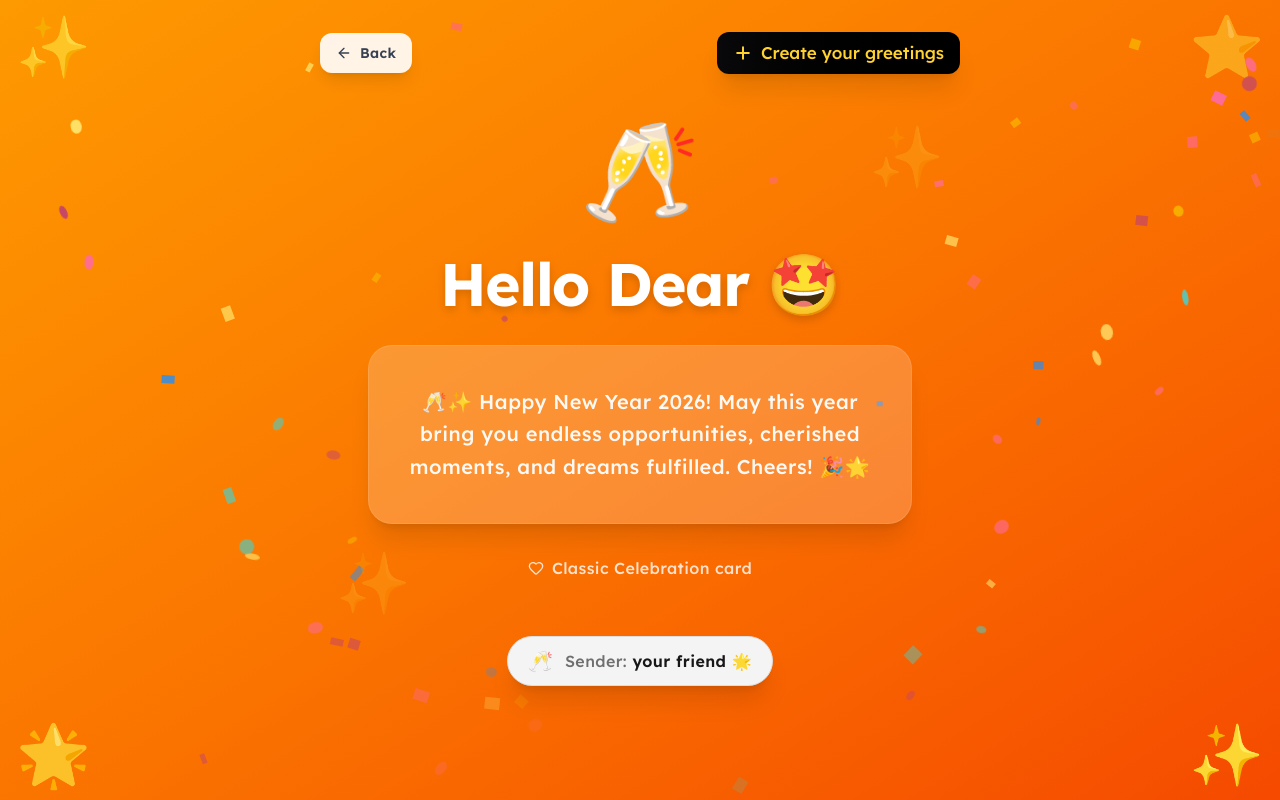
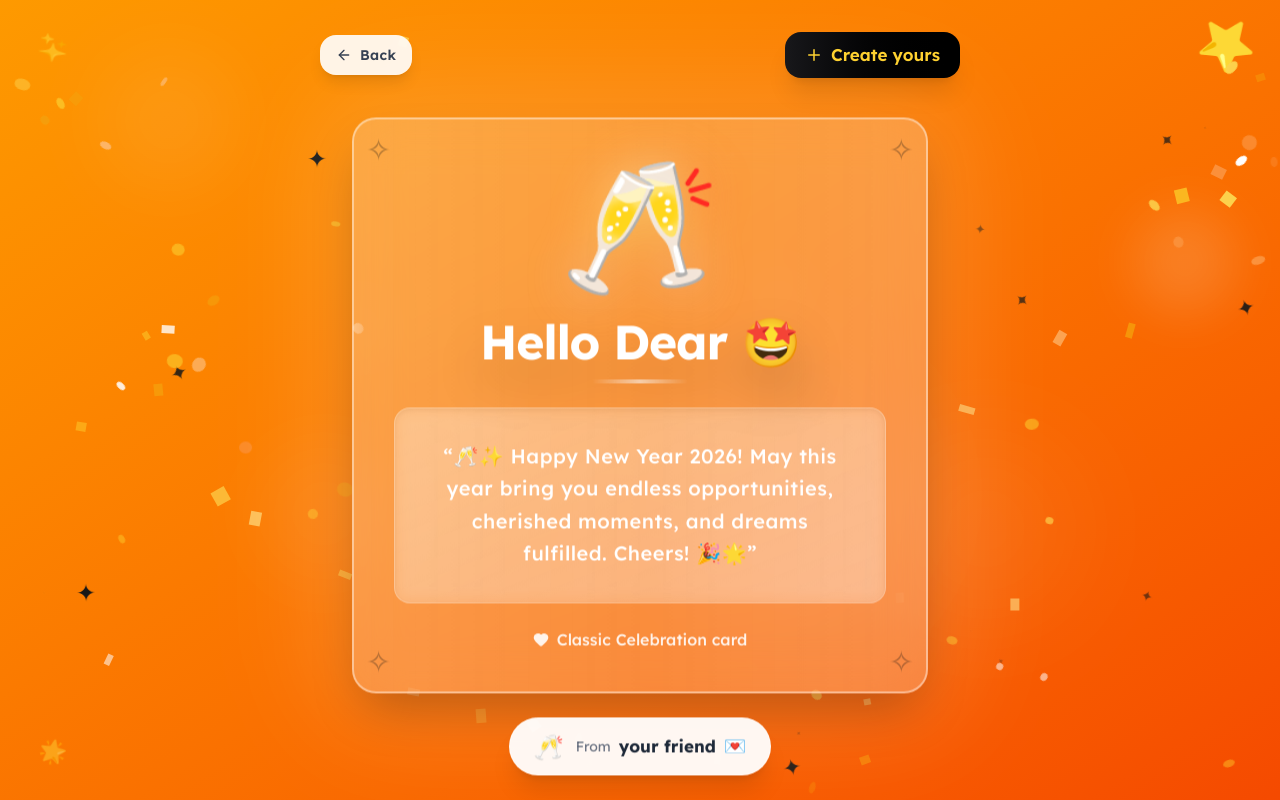
Before and after one commit to RohanNikumbh27/christmasgifts, a Next.js app: page /greetings/view in a window 1280 px wide. Built offline with nearby package versions, Linux system fonts and the light colour scheme.

Commit message:
greetings view improved ui asthetic and attractive

```diff
--- a/src/app/greetings/view/page.tsx
+++ b/src/app/greetings/view/page.tsx
@@ -60,7 +60,7 @@ function GreetingContent() {
 
     return (
         <main className={`h-dvh bg-gradient-to-br ${card.gradient} relative overflow-y-auto [&::-webkit-scrollbar]:hidden [-ms-overflow-style:none] [scrollbar-width:none]`}>
-            {/* Confetti Animations */}
+            {/* Enhanced Animations */}
             <style jsx>{`
                 @keyframes confetti-fall {
                     0% { transform: translateY(-100vh) rotate(0deg); opacity: 0; }
@@ -68,62 +68,95 @@ function GreetingContent() {
                     100% { transform: translateY(100vh) rotate(720deg); opacity: 0.5; }
                 }
                 @keyframes confetti-left-burst {
-                    0% {
-                        transform: translate(-10%, -10%) rotate(0deg);
-                        opacity: 0;
-                    }
+                    0% { transform: translate(-10%, -10%) rotate(0deg); opacity: 0; }
                     5% { opacity: 1; }
-                    100% {
-                        transform: translate(50vw, 100vh) rotate(720deg);
-                        opacity: 0;
-                    }
+                    100% { transform: translate(50vw, 100vh) rotate(720deg); opacity: 0; }
                 }
                 @keyframes confetti-right-burst {
-                    0% {
-                        transform: translate(10%, -10%) rotate(0deg);
-                        opacity: 0;
+                    0% { transform: translate(10%, -10%) rotate(0deg); opacity: 0; }
+                    5% { opacity: 1; }
+                    100% { transform: translate(-50vw, 100vh) rotate(-720deg); opacity: 0; }
                 }
-                    5% { opacity: 1; }
-                    100% {
-                        transform: translate(-50vw, 100vh) rotate(-720deg);
-                        opacity: 0;
+                @keyframes float-orb {
+                    0%, 100% { transform: translate(0, 0) scale(1); opacity: 0.4; }
+                    25% { transform: translate(20px, -30px) scale(1.1); opacity: 0.6; }
+                    50% { transform: translate(-10px, -50px) scale(0.9); opacity: 0.5; }
+                    75% { transform: translate(-25px, -20px) scale(1.05); opacity: 0.4; }
                 }
+                @keyframes pulse-glow {
+                    0%, 100% { box-shadow: 0 0 40px rgba(255,255,255,0.2), 0 0 80px rgba(255,255,255,0.1); }
+                    50% { box-shadow: 0 0 60px rgba(255,255,255,0.3), 0 0 120px rgba(255,255,255,0.2); }
                 }
-                .confetti {
-                    position: fixed;
-                    width: 10px;
-                    height: 10px;
-                    z-index: 1;
-                    animation: confetti-fall linear infinite both;
+                @keyframes border-glow {
+                    0%, 100% { border-color: rgba(255,255,255,0.3); }
+                    50% { border-color: rgba(255,255,255,0.6); }
                 }
-                .confetti-left {
-                    position: fixed;
-                    width: 10px;
-                    height: 10px;
-                    z-index: 1;
-                    left: 0;
-                    top: 0;
-                    animation: confetti-left-burst linear infinite both;
+                @keyframes shimmer {
+                    0% { background-position: -200% 0; }
+                    100% { background-position: 200% 0; }
                 }
-                .confetti-right {
-                    position: fixed;
-                    width: 10px;
-                    height: 10px;
-                    z-index: 1;
-                    right: 0;
-                    top: 0;
-                    animation: confetti-right-burst linear infinite both;
+                @keyframes sparkle {
+                    0%, 100% { opacity: 0; transform: scale(0) rotate(0deg); }
+                    50% { opacity: 1; transform: scale(1) rotate(180deg); }
                 }
+                @keyframes float-gentle {
+                    0%, 100% { transform: translateY(0); }
+                    50% { transform: translateY(-10px); }
+                }
+                @keyframes emoji-entrance {
+                    0% { transform: scale(0) rotate(-180deg); opacity: 0; }
+                    60% { transform: scale(1.2) rotate(10deg); }
+                    100% { transform: scale(1) rotate(0deg); opacity: 1; }
+                }
+                @keyframes text-reveal {
+                    0% { opacity: 0; transform: translateY(20px); }
+                    100% { opacity: 1; transform: translateY(0); }
+                }
+                .confetti { position: fixed; width: 10px; height: 10px; z-index: 1; animation: confetti-fall linear infinite both; }
+                .confetti-left { position: fixed; width: 10px; height: 10px; z-index: 1; left: 0; top: 0; animation: confetti-left-burst linear infinite both; }
+                .confetti-right { position: fixed; width: 10px; height: 10px; z-index: 1; right: 0; top: 0; animation: confetti-right-burst linear infinite both; }
+                .float-orb { animation: float-orb 8s ease-in-out infinite; }
+                .pulse-glow { animation: pulse-glow 3s ease-in-out infinite; }
+                .border-glow { animation: border-glow 2s ease-in-out infinite; }
+                .shimmer-text { background: linear-gradient(90deg, rgba(255,255,255,0.8) 0%, rgba(255,255,255,1) 50%, rgba(255,255,255,0.8) 100%); background-size: 200% 100%; -webkit-background-clip: text; background-clip: text; animation: shimmer 3s linear infinite; }
+                .float-gentle { animation: float-gentle 4s ease-in-out infinite; }
+                .emoji-entrance { animation: emoji-entrance 0.8s cubic-bezier(0.68, -0.55, 0.265, 1.55) forwards; }
+                .text-reveal { animation: text-reveal 0.6s ease-out forwards; }
             `}</style>
 
-            {/* Multiple Confetti Particles - Falling */}
+            {/* Floating Orbs Background */}
+            <div className="fixed inset-0 overflow-hidden pointer-events-none z-0">
+                <div className="float-orb absolute top-[10%] left-[10%] w-32 h-32 rounded-full bg-white/20 blur-2xl" style={{ animationDelay: '0s' }} />
+                <div className="float-orb absolute top-[60%] right-[15%] w-48 h-48 rounded-full bg-white/15 blur-3xl" style={{ animationDelay: '2s' }} />
+                <div className="float-orb absolute top-[30%] right-[5%] w-24 h-24 rounded-full bg-white/25 blur-xl" style={{ animationDelay: '4s' }} />
+                <div className="float-orb absolute bottom-[20%] left-[20%] w-40 h-40 rounded-full bg-white/10 blur-2xl" style={{ animationDelay: '1s' }} />
+                <div className="float-orb absolute top-[50%] left-[50%] w-64 h-64 rounded-full bg-white/10 blur-3xl" style={{ animationDelay: '3s' }} />
+            </div>
+
+            {/* Sparkle Effects */}
+            {showConfetti && Array.from({ length: 20 }).map((_, i) => (
+                <div
+                    key={`sparkle-${i}`}
+                    className="fixed text-2xl pointer-events-none z-0"
+                    style={{
+                        left: `${Math.random() * 100}%`,
+                        top: `${Math.random() * 100}%`,
+                        animation: `sparkle ${2 + Math.random() * 2}s ease-in-out infinite`,
+                        animationDelay: `${Math.random() * 3}s`,
+                    }}
+                >
+                    ✦
+                </div>
+            ))}
+
+            {/* Confetti Particles - Falling */}
             {showConfetti && Array.from({ length: 50 }).map((_, i) => (
                 <div
                     key={i}
                     className="confetti"
                     style={{
                         left: `${Math.random() * 100}%`,
-                        backgroundColor: ['#ff6b6b', '#4ecdc4', '#ffe66d', '#ff6b9d', '#c44569', '#f8b500', '#1e90ff'][i % 7],
+                        backgroundColor: ['#fbbf24', '#f59e0b', '#ffffff', '#fcd34d', '#fde68a', '#fb923c', '#fdba74'][i % 7],
                         width: `${Math.random() * 8 + 4}px`,
                         height: `${Math.random() * 8 + 4}px`,
                         animationDuration: `${Math.random() * 3 + 3}s`,
@@ -133,57 +166,47 @@ function GreetingContent() {
                 />
             ))}
 
-            {/* Confetti Burst from Left Edge */}
-            {showConfetti && Array.from({ length: 25 }).map((_, i) => {
-                const randomTop = Math.random() * 30; // Random vertical offset 0-30%
-                const randomHorizontal = Math.random() * 40 + 30; // Random horizontal spread 30-70vw
-                return (
+            {/* Confetti Burst from Left */}
+            {showConfetti && Array.from({ length: 25 }).map((_, i) => (
                 <div
                     key={`left-${i}`}
                     className="confetti-left"
                     style={{
-                            top: `${randomTop}%`,
-                            backgroundColor: ['#ff6b6b', '#4ecdc4', '#ffe66d', '#ff6b9d', '#c44569', '#f8b500', '#1e90ff'][i % 7],
+                        top: `${Math.random() * 30}%`,
+                        backgroundColor: ['#fbbf24', '#f59e0b', '#ffffff', '#fcd34d', '#fde68a', '#fb923c', '#fdba74'][i % 7],
                         width: `${Math.random() * 10 + 6}px`,
                         height: `${Math.random() * 10 + 6}px`,
                         animationDuration: `${Math.random() * 2 + 2}s`,
                         animationDelay: `${Math.random() * 3}s`,
                         borderRadius: Math.random() > 0.5 ? '50%' : '0%',
-                            '--randomX': `${randomHorizontal}vw`,
-                        } as React.CSSProperties & { '--randomX': string }}
+                    }}
                 />
-                );
-            })}
+            ))}
 
-            {/* Confetti Burst from Right Edge */}
-            {showConfetti && Array.from({ length: 25 }).map((_, i) => {
-                const randomTop = Math.random() * 30; // Random vertical offset 0-30%
-                const randomHorizontal = Math.random() * 40 + 30; // Random horizontal spread 30-70vw
-                return (
+            {/* Confetti Burst from Right */}
+            {showConfetti && Array.from({ length: 25 }).map((_, i) => (
                 <div
                     key={`right-${i}`}
                     className="confetti-right"
                     style={{
-                            top: `${randomTop}%`,
-                            backgroundColor: ['#ff6b6b', '#4ecdc4', '#ffe66d', '#ff6b9d', '#c44569', '#f8b500', '#1e90ff'][i % 7],
+                        top: `${Math.random() * 30}%`,
+                        backgroundColor: ['#fbbf24', '#f59e0b', '#ffffff', '#fcd34d', '#fde68a', '#fb923c', '#fdba74'][i % 7],
                         width: `${Math.random() * 10 + 6}px`,
                         height: `${Math.random() * 10 + 6}px`,
                         animationDuration: `${Math.random() * 2 + 2}s`,
                         animationDelay: `${Math.random() * 3}s`,
                         borderRadius: Math.random() > 0.5 ? '50%' : '0%',
-                            '--randomX': `${randomHorizontal}vw`,
-                        } as React.CSSProperties & { '--randomX': string }}
+                    }}
                 />
-                );
-            })}
+            ))}
 
-            {/* Decorative Corner Icons */}
-            <div className="fixed top-4 left-4 text-5xl md:text-6xl z-0 animate-pulse">✨</div>
-            <div className="fixed top-4 right-4 text-5xl md:text-6xl z-0 animate-pulse" style={{ animationDelay: '0.5s' }}>⭐</div>
-            <div className="fixed bottom-4 left-4 text-5xl md:text-6xl z-0 animate-pulse" style={{ animationDelay: '1s' }}>🌟</div>
-            <div className="fixed bottom-4 right-4 text-5xl md:text-6xl z-0 animate-pulse" style={{ animationDelay: '1.5s' }}>✨</div>
+            {/* Decorative Corner Icons - Enhanced */}
+            <div className="fixed top-6 left-6 text-4xl md:text-5xl z-0 opacity-80" style={{ animation: 'sparkle 2s ease-in-out infinite' }}>✨</div>
+            <div className="fixed top-6 right-6 text-4xl md:text-5xl z-0 opacity-80" style={{ animation: 'sparkle 2s ease-in-out infinite', animationDelay: '0.5s' }}>⭐</div>
+            <div className="fixed bottom-6 left-6 text-4xl md:text-5xl z-0 opacity-80" style={{ animation: 'sparkle 2s ease-in-out infinite', animationDelay: '1s' }}>🌟</div>
+            <div className="fixed bottom-6 right-6 text-4xl md:text-5xl z-0 opacity-80" style={{ animation: 'sparkle 2s ease-in-out infinite', animationDelay: '1.5s' }}>✨</div>
 
-            {/* Navigation Buttons - Replace Navbar */}
+            {/* Navigation Buttons */}
             <div className="sticky top-4 z-40 max-w-2xl mx-auto px-4 pt-4">
                 <div className="flex items-center justify-between gap-3">
                     <button
@@ -194,71 +217,93 @@ function GreetingContent() {
                                 router.push('/greetings');
                             }
                         }}
-                        className="flex items-center gap-2 px-4 py-2.5 rounded-xl bg-white/90 backdrop-blur-sm hover:bg-white transition-colors shadow-lg"
+                        className="flex items-center gap-2 px-4 py-2.5 rounded-2xl bg-white/90 backdrop-blur-md hover:bg-white transition-all shadow-lg hover:shadow-xl hover:scale-105"
                     >
                         <ArrowLeft className="w-4 h-4 text-gray-700" />
                         <span className="font-semibold text-sm tracking-wide text-gray-700">Back</span>
                     </button>
                     <Link
                         href="/greetings"
-                        className="flex items-center gap-2 px-4 py-2 rounded-xl bg-gradient-to-r from-zinc-950 to-black hover:from-zinc-900 hover:to-black text-amber-300 font-medium transition-colors shadow-xl"
+                        className="flex items-center gap-2 px-5 py-2.5 rounded-2xl bg-gradient-to-r from-zinc-900 to-black hover:from-zinc-800 hover:to-zinc-900 text-amber-300 font-semibold transition-all shadow-xl hover:shadow-2xl hover:scale-105"
                     >
-                        <Plus size={20} absoluteStrokeWidth />
-                        <span>Create your greetings</span>
+                        <Plus size={18} />
+                        <span>Create yours</span>
                     </Link>
                 </div>
             </div>
 
-            <div className="max-w-2xl mx-auto px-4 pb-8 pt-10 relative z-10">
-                {/* Greeting Card */}
-                <div className="animate-scale-in h-[75svh] flex items-center flex-col justify-center">
+            <div className="max-w-2xl mx-auto px-4 pb-8 pt-16 relative z-10">
+                {/* Greeting Card - Enhanced */}
+                <div className="float-gentle min-h-[65svh] flex items-center flex-col justify-center">
+                    {/* Main Card Container with Glassmorphism */}
+                    <div className="relative w-full max-w-xl">
+                        {/* Glow Ring Behind Card */}
+                        <div className="absolute -inset-4 rounded-[40px] bg-white/10 blur-2xl pulse-glow" />
+
                         {/* Card */}
-                    <div
-                        className="relative overflow-hidden p-8  md:p-12 md:pt-4 text-white"
-                    >
-                        {/* Decorative elements */}
-                        <div className="absolute top-4 right-4 text-6xl opacity-20">✨</div>
-                        <div className="absolute bottom-4 left-4 text-6xl opacity-20">✨</div>
+                        <div className="relative overflow-hidden p-8 md:p-10 rounded-3xl bg-white/15 backdrop-blur-xl border-2 border-white/30 shadow-2xl border-glow">
+                            {/* Shimmer Overlay */}
+                            <div className="absolute inset-0 bg-gradient-to-r from-transparent via-white/10 to-transparent" style={{ animation: 'shimmer 4s linear infinite', backgroundSize: '200% 100%' }} />
 
-                        <div className="relative z-10 text-center">
-                            {/* Emoji */}
-                            <div className="text-7xl md:text-8xl mb-6 animate-bounce-slow">
-                                {card.emoji}
+                            {/* Inner Decorative Corners */}
+                            <div className="absolute top-3 left-3 text-3xl opacity-30">✧</div>
+                            <div className="absolute top-3 right-3 text-3xl opacity-30">✧</div>
+                            <div className="absolute bottom-3 left-3 text-3xl opacity-30">✧</div>
+                            <div className="absolute bottom-3 right-3 text-3xl opacity-30">✧</div>
+
+                            <div className="relative z-10 text-center text-white">
+                                {/* Emoji with Glow */}
+                                <div className="relative inline-block mb-6">
+                                    <div className="absolute inset-0 text-8xl md:text-9xl blur-xl opacity-50">{card.emoji}</div>
+                                    <div className="text-8xl md:text-9xl emoji-entrance relative">{card.emoji}</div>
                                 </div>
 
-                            {/* Recipient */}
-                            <div className="mb-6 inline-block">
-                                <div className="rounded-2xl">
-                                    <p className="text-4xl md:text-6xl font-extrabold tracking-tight drop-shadow-lg leading-tight">
-                                        {recipientName ? recipientName : "Hello Dear 🤩"}
+                                {/* Recipient Name */}
+                                <div className="text-reveal mb-6" style={{ animationDelay: '0.3s' }}>
+                                    <p className="text-4xl md:text-5xl font-black tracking-tight drop-shadow-2xl leading-tight">
+                                        {recipientName ? (
+                                            <span className="bg-gradient-to-r from-white via-white to-white/80 bg-clip-text">
+                                                {recipientName}
+                                            </span>
+                                        ) : (
+                                            <span>Hello Dear 🤩</span>
+                                        )}
+                                    </p>
+                                    <div className="mt-2 mx-auto w-24 h-1 bg-gradient-to-r from-transparent via-white/60 to-transparent rounded-full" />
+                                </div>
+
+                                {/* Message Box - Enhanced */}
+                                <div
+                                    className="text-reveal mb-6 p-6 md:p-8 rounded-2xl bg-white/20 backdrop-blur-sm border border-white/20 shadow-inner relative overflow-hidden"
+                                    style={{ animationDelay: '0.5s' }}
+                                >
+                                    <div className="absolute inset-0 bg-gradient-to-br from-white/5 via-transparent to-white/5" />
+                                    <p className="text-lg md:text-xl font-medium leading-relaxed tracking-wide relative z-10">
+                                        &ldquo;{message}&rdquo;
+                                    </p>
+                                </div>
+
+                                {/* Sender Info */}
+                                <div className="text-reveal" style={{ animationDelay: '0.7s' }}>
+                                    <p className="text-sm md:text-base flex items-center justify-center gap-2 opacity-90">
+                                        <Heart className="w-4 h-4 fill-current" />
+                                        <span className="font-medium">{card.title} card</span>
                                     </p>
                                 </div>
                             </div>
-
-                            {/* Message */}
-                            <div className="mb-8 p-8 md:p-10 rounded-3xl bg-white/20 backdrop-blur-sm text-center border border-white/10 shadow-xl">
-                                <p className="text-lg md:text-xl font-medium leading-relaxed tracking-wide opacity-95">
-                                    {message}
-                                </p>
-                            </div>
-
-                            {/* Sender */}
-                            {senderName && (
-                                <p className="text-sm md:text-base flex items-center justify-center gap-2 opacity-80 tracking-wide">
-                                    <Heart className="w-4 h-4" />
-                                    <span className="font-medium">{card.title} card</span>
-                                </p>
-                            )}
                         </div>
                     </div>
 
-                    {/* Card Type Badge */}
-                    <div className="flex justify-center mt-2 relative z-10 items-center">
-                        <div className="px-5 py-2.5 rounded-full bg-[var(--card-bg)] border border-[var(--card-border)] shadow-xl flex items-center gap-3">
-                            <span className="text-xl">{card.emoji}</span>
-                            <span className="font-semibold text-base tracking-wide text-[var(--foreground)]"><span className="font-medium opacity-60">Sender:</span>  {senderName || "your friend"} 🌟</span>
+                    {/* Sender Badge - Enhanced */}
+                    <div className="text-reveal mt-6" style={{ animationDelay: '0.9s' }}>
+                        <div className="inline-flex items-center gap-3 px-6 py-3 rounded-full bg-white/95 backdrop-blur-sm shadow-xl border border-white/50">
+                            <span className="text-2xl">{card.emoji}</span>
+                            <div className="flex items-center gap-2">
+                                <span className="text-sm text-gray-500">From</span>
+                                <span className="font-bold text-gray-800">{senderName || "your friend"}</span>
+                                <span className="text-lg">💌</span>
                             </div>
-                        {/* <span className="text-6xl ml-2">😉</span> */}
+                        </div>
                     </div>
                 </div>
 
```
Lines whose indentation alone changed are shown as unchanged.
